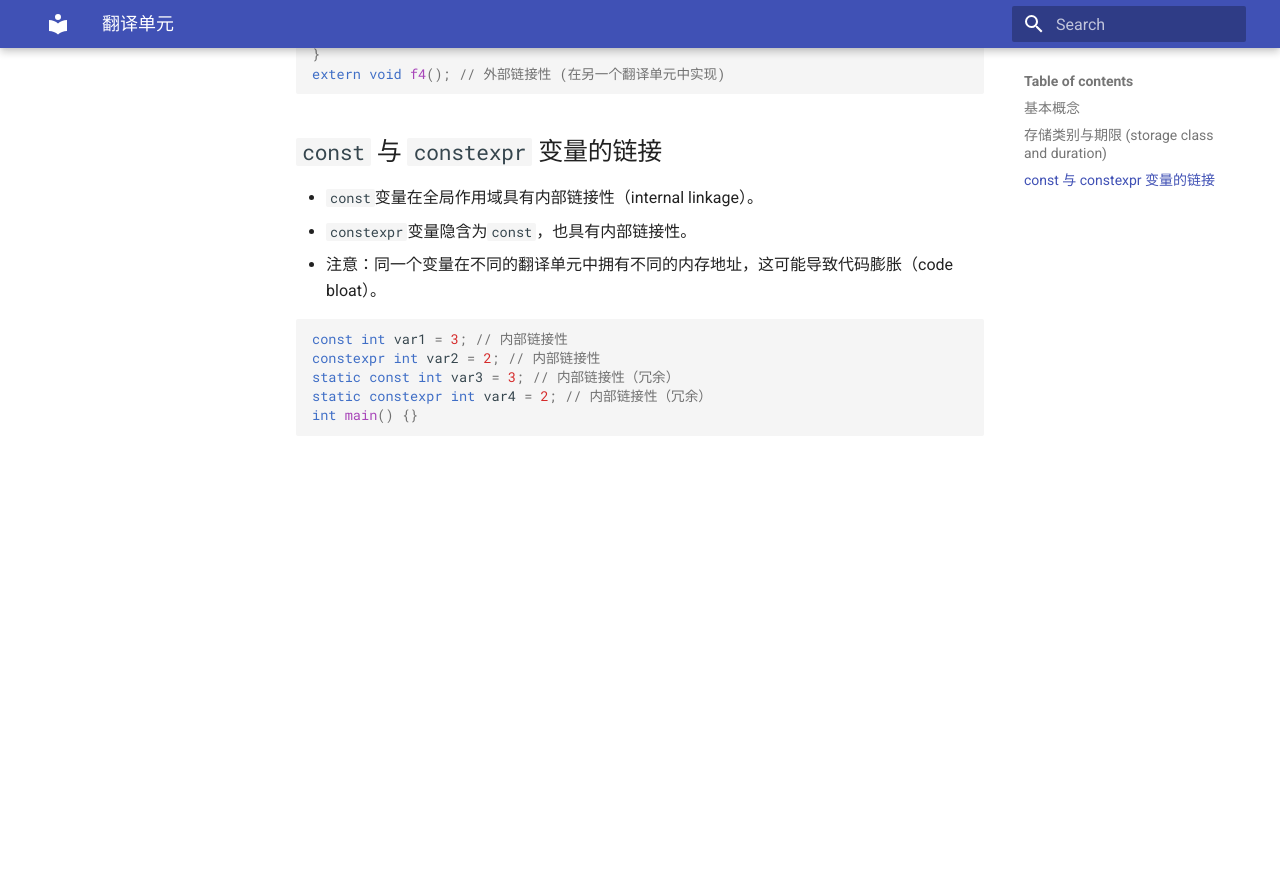
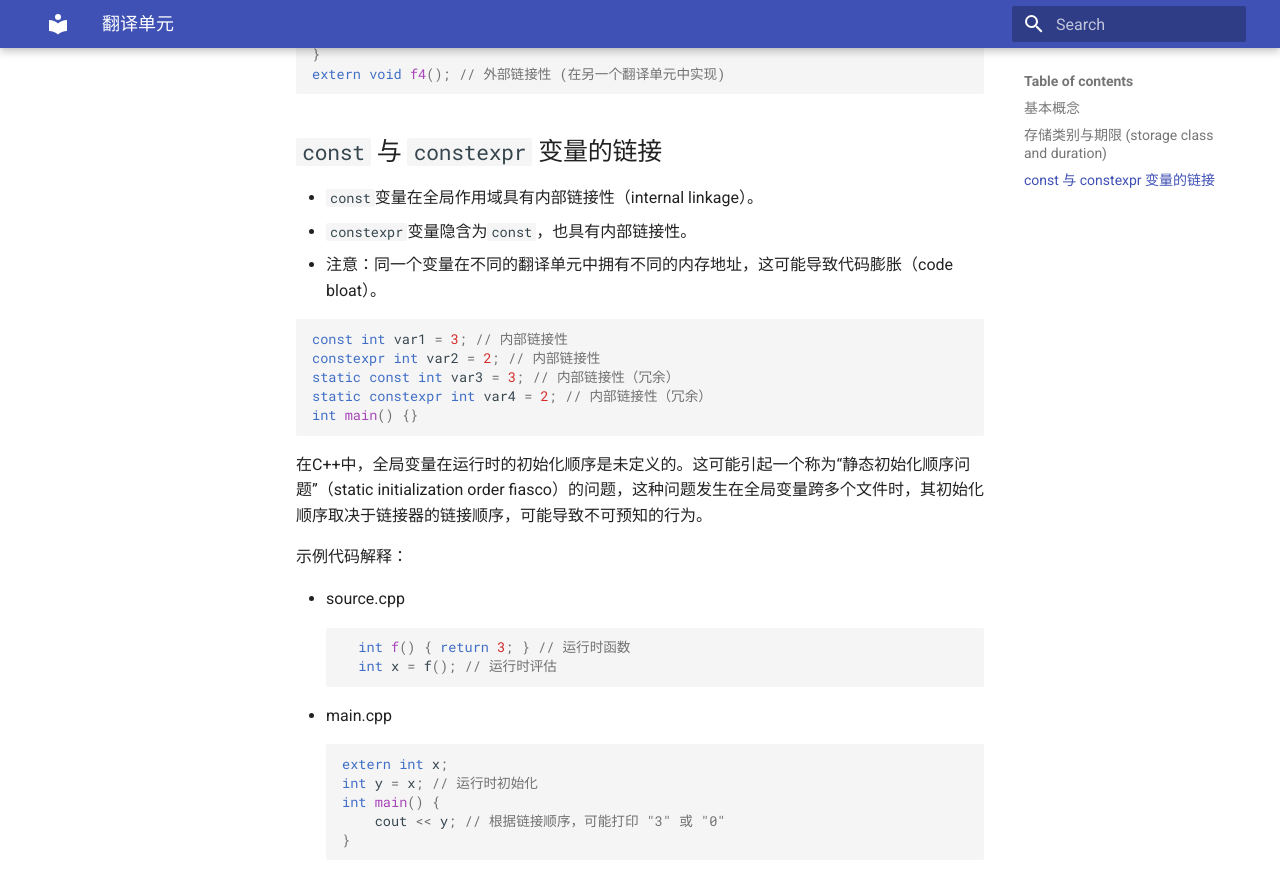
Before and after one commit to ymma98/technotes, an MkDocs documentation site: the page built from docs/cpp/翻译单元.md, in a window 1280 px wide and 900 px high, scrolled down 4048 px. Shown: the top 887 px of the window. Built offline with MkDocs 1.6.1 and Material for MkDocs 9.7.7, drawn with Linux system fonts in a browser that asks for light colours; before the commit the page ends 4508 px from its top, so only the background shows below that.

Commit message:
docs/cpp/翻译单元.md updated from https://stackedit.cn/

````diff
--- a/docs/cpp/翻译单元.md
+++ b/docs/cpp/翻译单元.md
@@ -161,8 +161,27 @@ static const int var3 = 3; // 内部链接性（冗余）
 static constexpr int var4 = 2; // 内部链接性（冗余）
 int main() {}
 ```
+
+
+在C++中，全局变量在运行时的初始化顺序是未定义的。这可能引起一个称为“静态初始化顺序问题”（static initialization order fiasco）的问题，这种问题发生在全局变量跨多个文件时，其初始化顺序取决于链接器的链接顺序，可能导致不可预知的行为。
+
+示例代码解释：
+
+- source.cpp
+```c++
+  int f() { return 3; } // 运行时函数
+  int x = f(); // 运行时评估
+```
+* main.cpp
+```cpp
+extern int x;
+int y = x; // 运行时初始化
+int main() {
+    cout << y; // 根据链接顺序，可能打印 "3" 或 "0"
+}
+```
 <!--stackedit_data:
-eyJoaXN0b3J5IjpbLTE5MDg0NjgzMzEsNjgyNTc2MjQ1LDQwOD
-U4NDg5MSw3OTYzMjcxODAsMTYzODc3NDY3NywxNzUyMjkzNzNd
-fQ==
+eyJoaXN0b3J5IjpbLTEzMTU1NTg5OSwtMTkwODQ2ODMzMSw2OD
+I1NzYyNDUsNDA4NTg0ODkxLDc5NjMyNzE4MCwxNjM4Nzc0Njc3
+LDE3NTIyOTM3M119
 -->
````
